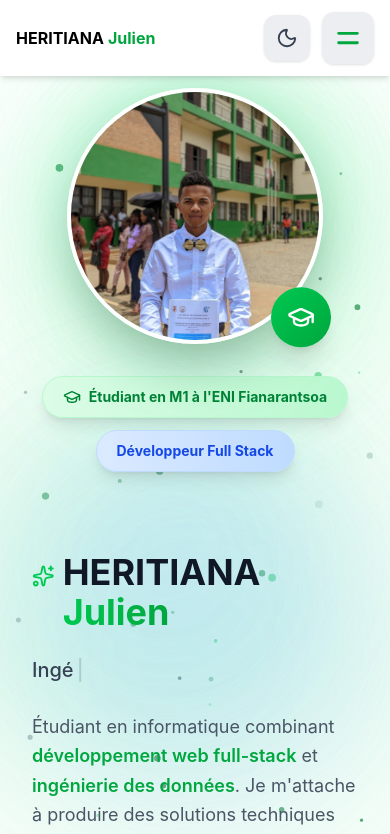
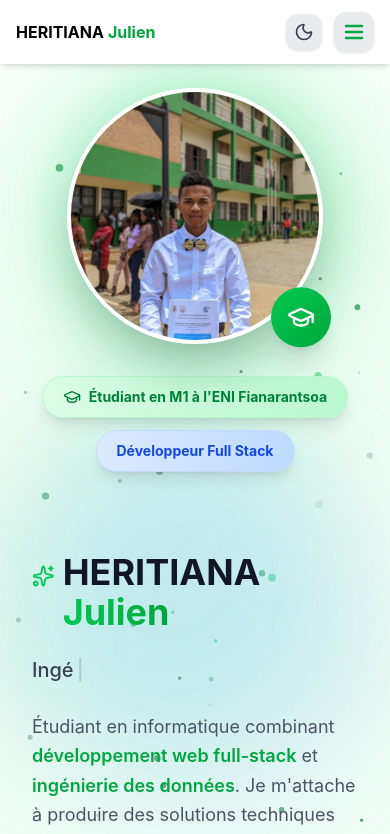
Before and after one commit to momode12/portfolio, a React (Vite) app: page /accueil in a window 390 px wide. Shown: the top 834 px of the page. Built offline with nearby package versions, Linux system fonts and the light colour scheme.

Commit message:
navbar modifier2

```diff
--- a/src/components/Navbar.tsx
+++ b/src/components/Navbar.tsx
@@ -103,7 +103,7 @@ const Navbar: React.FC<NavbarProps> = ({
 
         {/* Boutons Desktop */}
         <motion.div
-          className="hidden md:flex items-center space-x-4"
+          className="hidden md:flex items-center space-x-4 flex-shrink-0"
           initial={{ opacity: 0, x: 40 }}
           animate={{ opacity: 1, x: 0 }}
           transition={{ delay: 0.4, duration: 0.5 }}
@@ -144,25 +144,25 @@ const Navbar: React.FC<NavbarProps> = ({
           </button>
         </motion.div>
 
-        {/* Boutons Mobile - Toujours visibles même sur très petit écran */}
-        <div className="md:hidden flex items-center space-x-3">
+        {/* Boutons Mobile - Toujours visibles même sur très petit écran, avec espace garanti */}
+        <div className="md:hidden flex items-center space-x-3 flex-shrink-0 min-w-[80px]">
           {/* Dark Mode Mobile */}
           <button
             onClick={toggleDarkMode}
-            className="p-3 rounded-xl bg-gray-200/70 dark:bg-gray-700 hover:bg-gray-300 dark:hover:bg-gray-600 transition shadow-sm"
+            className="p-2 rounded-xl bg-gray-200/80 dark:bg-gray-700 hover:bg-gray-300 dark:hover:bg-gray-600 transition shadow-sm"
             aria-label={darkMode ? navbarConfig.tooltips.lightMode : navbarConfig.tooltips.darkMode}
           >
             {darkMode ? (
-              <Sun size={22} className="text-yellow-400" />
+              <Sun size={20} className="text-yellow-400" />
             ) : (
-              <Moon size={22} className="text-gray-700" />
+              <Moon size={20} className="text-gray-700" />
             )}
           </button>
 
           {/* Menu Hamburger - GROS, VISIBLE, FACILE À TOUCHER */}
           <button
             onClick={() => setMenuOpen((prev) => !prev)}
-            className="p-3 rounded-xl bg-gray-200/70 dark:bg-gray-700 hover:bg-gray-300 dark:hover:bg-gray-600 transition shadow-sm focus:outline-none focus:ring-2 focus:ring-green-500"
+            className="p-2 rounded-xl bg-gray-200/80 dark:bg-gray-700 hover:bg-gray-300 dark:hover:bg-gray-600 transition shadow-sm focus:outline-none focus:ring-2 focus:ring-green-500"
             aria-label={menuOpen ? navbarConfig.tooltips.closeMenu : navbarConfig.tooltips.openMenu}
             aria-expanded={menuOpen}
             aria-controls="mobile-menu"
@@ -170,7 +170,7 @@ const Navbar: React.FC<NavbarProps> = ({
             {menuOpen ? (
               <svg
                 xmlns="http://www.w3.org/2000/svg"
-                className="h-7 w-7 text-green-600 dark:text-green-400"
+                className="h-6 w-6 text-green-600 dark:text-green-400"
                 fill="none"
                 viewBox="0 0 24 24"
                 stroke="currentColor"
@@ -181,13 +181,13 @@ const Navbar: React.FC<NavbarProps> = ({
             ) : (
               <svg
                 xmlns="http://www.w3.org/2000/svg"
-                className="h-7 w-7 text-green-600 dark:text-green-400"
+                className="h-6 w-6 text-green-600 dark:text-green-400"
                 fill="none"
                 viewBox="0 0 24 24"
                 stroke="currentColor"
                 strokeWidth={2.5}
               >
-                <path strokeLinecap="round" strokeLinejoin="round" d="M4 8h16M4 16h16" />
+                <path strokeLinecap="round" strokeLinejoin="round" d="M4 6h16M4 12h16M4 18h16" />
               </svg>
             )}
           </button>
```
